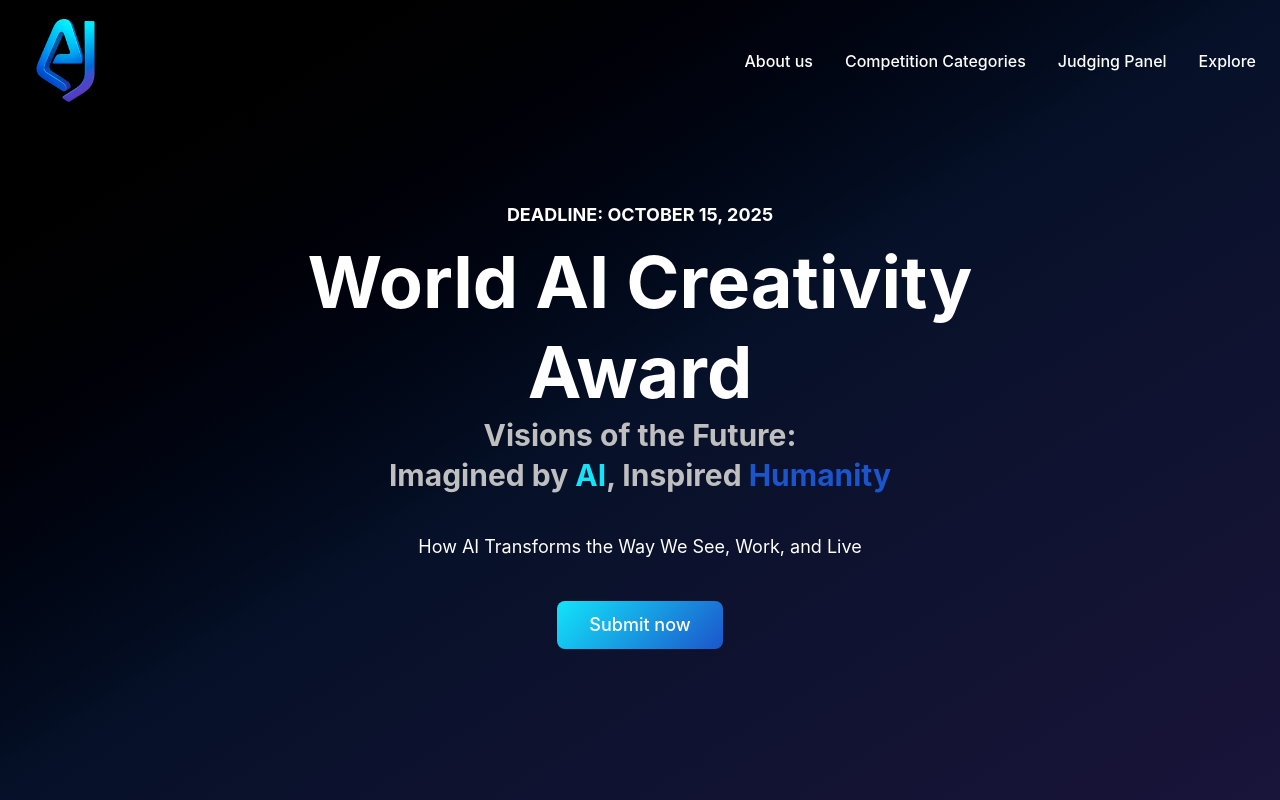
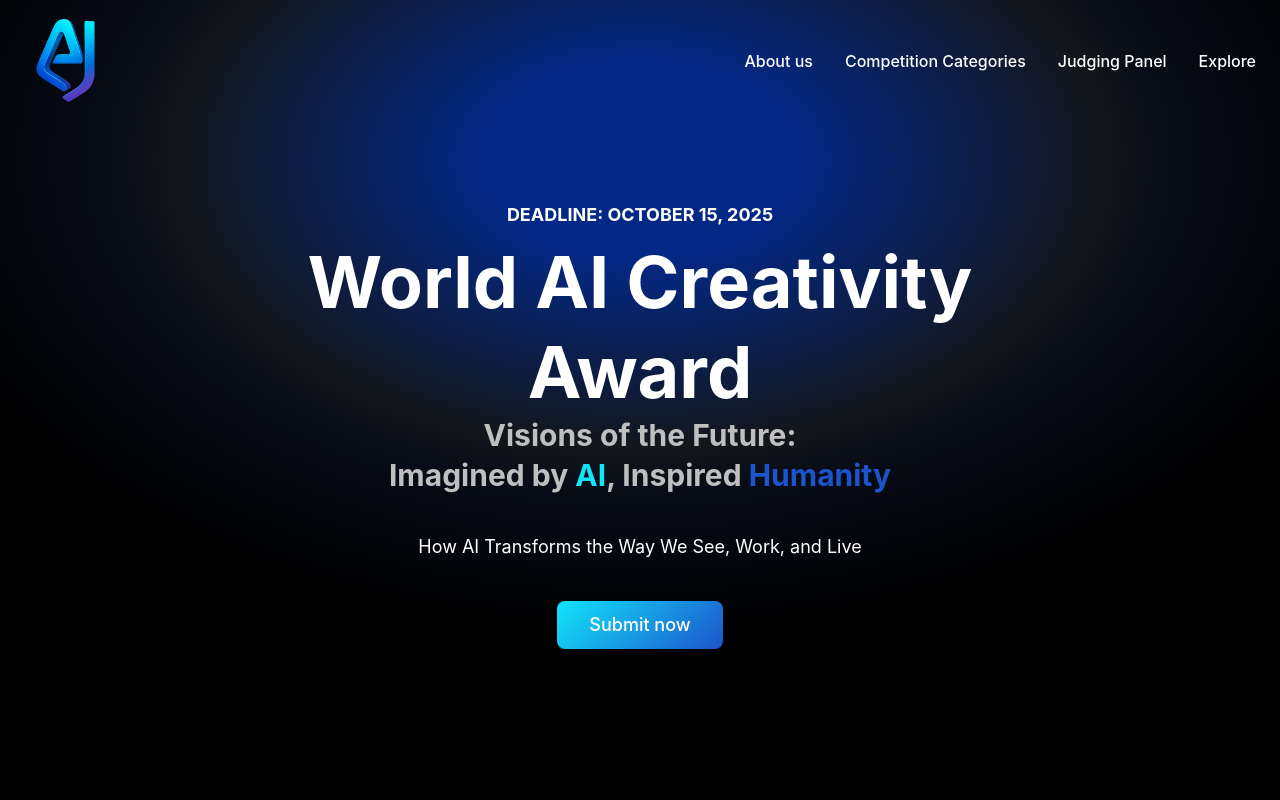
Before and after one commit to TrietTran1701/ai-landing-ueh, a Next.js app: page / in a window 1280 px wide. Built offline with nearby package versions, Linux system fonts and the light colour scheme.

Commit message:
Update background gradient in Home component and enhance button styles for better interactivity
- Changed the background of the Home component to a radial gradient for improved visual appeal.
- Updated button styles to include a hover cursor effect, enhancing user experience.

```diff
--- a/src/app/page.tsx
+++ b/src/app/page.tsx
@@ -3,7 +3,13 @@
 
 export default function Home() {
   return (
-    <div className="min-h-screen flex flex-col bg-gradient-to-br from-black via-[#1C54CB]/20 to-[#5242C1]/30">
+    <div className="min-h-screen flex flex-col" style={{
+      background: `radial-gradient(ellipse 60% 60% at 50% 20%,
+        #032886 20%,
+        #13161A 60%,
+        #070B16 70%,
+        #000000 100%)`
+    }}>
       <Header />
       <Hero />
     </div>
--- a/src/components/ui/button.tsx
+++ b/src/components/ui/button.tsx
@@ -5,7 +5,7 @@
 import { cn } from "@/lib/utils"
 
 const buttonVariants = cva(
-  "inline-flex items-center justify-center gap-2 whitespace-nowrap rounded-md text-sm font-medium transition-all disabled:pointer-events-none disabled:opacity-50 [&_svg]:pointer-events-none [&_svg:not([class*='size-'])]:size-4 shrink-0 [&_svg]:shrink-0 outline-none focus-visible:border-ring focus-visible:ring-ring/50 focus-visible:ring-[3px] aria-invalid:ring-destructive/20 dark:aria-invalid:ring-destructive/40 aria-invalid:border-destructive",
+  "inline-flex items-center justify-center gap-2 whitespace-nowrap rounded-md text-sm font-medium transition-all disabled:pointer-events-none disabled:opacity-50 [&_svg]:pointer-events-none [&_svg:not([class*='size-'])]:size-4 shrink-0 [&_svg]:shrink-0 outline-none focus-visible:border-ring focus-visible:ring-ring/50 focus-visible:ring-[3px] aria-invalid:ring-destructive/20 dark:aria-invalid:ring-destructive/40 aria-invalid:border-destructive hover:cursor-pointer",
   {
     variants: {
       variant: {
```
